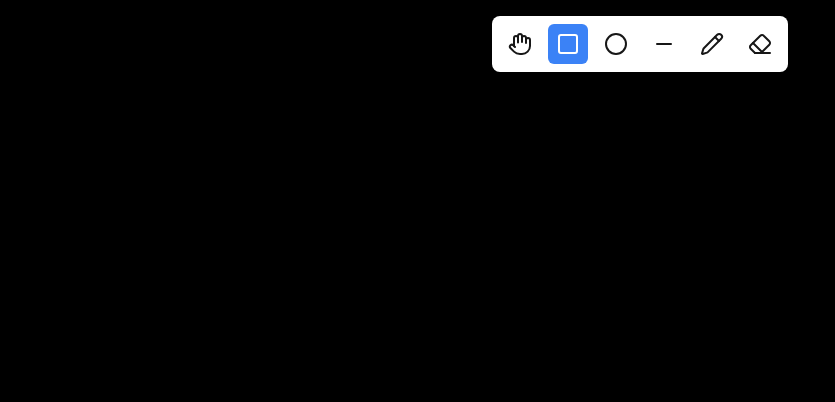
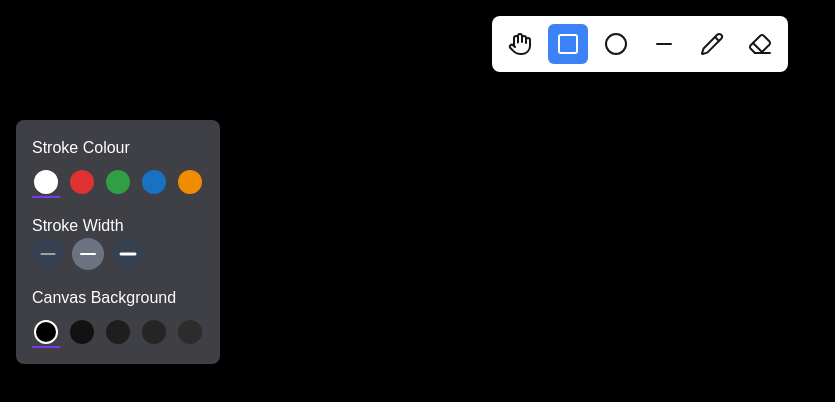
Before and after one commit to luckyCohle/draw_turborepo, a Next.js app in the folder apps/frontend/: page /demoCanvas in a window 1280 px wide. Both pictures are taken after a click on the button 568 px from the left and 44 px from the top of the page. Shown: the top 402 px of the page, without its empty margins (0-835 px from the left). Built offline with nearby package versions, Linux system fonts and the light colour scheme.

Commit message:
added color and lineWidth

```diff
--- a/apps/frontend/components/Canvas.tsx
+++ b/apps/frontend/components/Canvas.tsx
@@ -1,51 +1,57 @@
 import { initDraw } from "@/draw";
-import { useEffect, useRef } from "react";
+import { useEffect, useRef, useState } from "react";
 import ToolBar from "./ToolBar";
 import { useSelector } from "react-redux";
 import { RootState } from "@/redux/store";
-import { Tool } from "@/redux/toolbarSlice";
+import { strokeColorType, strokeWidthType, Tool } from "@/redux/toolbarSlice";
+import Menu from "./Menu";
 
 export default function Canvas({ roomId, socket }: { roomId: string; socket: WebSocket }) {
    const canvasRef = useRef<HTMLCanvasElement>(null);
-   const selectedTool = useSelector((state: RootState) => state.toolbar.selectedTool);
+   const {selectedTool,strokeColor,strokeWidth,canvasColour}= useSelector((state: RootState) => state.toolbar);
    const selectedToolRef = useRef<Tool>(selectedTool); // Create a ref to store tool
+    const strokeColorRef = useRef<strokeColorType>(strokeColor);
+      const strokeWidthRef = useRef<strokeWidthType>(strokeWidth);
+      const [displayMenu, setDisplayMenu] = useState(false);
+      const displayMenuForTools:Tool[] =["circle","rectangle","pencil","line"];
 
 
+   useEffect(() => {
+    selectedToolRef.current = selectedTool;
+    strokeColorRef.current = strokeColor;
+    strokeWidthRef.current = strokeWidth;
 
-   // Update the ref whenever selectedTool changes
-//    useEffect(() => {
-//        selectedToolRef.current = selectedTool;
-//    }, [selectedTool]);
-useEffect(() => {
+    setDisplayMenu(displayMenuForTools.includes(selectedTool));
 
-    selectedToolRef.current = selectedTool;
     if (canvasRef.current) {
         const canvas = canvasRef.current;
-        canvas.style.cursor = "default"; // Reset first
+
 
         setTimeout(() => {
             if (selectedTool === "eraser") {
                 canvas.style.cursor = "url('/eraser.png') 16 16, auto";
-            }else if (selectedTool === "drag") {
-                canvas.style.cursor = "grab"
+            } else if (selectedTool === "drag") {
+                canvas.style.cursor = "grab";
             } else {
                 canvas.style.cursor = "crosshair";
             }
         }, 10);
+
+
     }
-}, [selectedTool]);
+}, [selectedTool, strokeWidth, strokeColor, canvasColour]);;
 
    useEffect(() => {
        if (canvasRef.current) {
            const canvas = canvasRef.current;
-           initDraw(canvas, roomId, socket, selectedToolRef); // Pass ref instead of value
+           initDraw(canvas, roomId, socket, selectedToolRef);
        }
-   }, [canvasRef, roomId, socket]); // Does NOT depend on selectedTool to avoid unnecessary resets
-
+   }, [canvasRef, roomId, socket]);
    return (
-       <div className='w-screen h-screen '>
-           <ToolBar />
-           <canvas ref={canvasRef} className='w-full h-full bg-black'></canvas>
-       </div>
+    <div className='w-screen h-screen '>
+    <ToolBar />
+    <canvas ref={canvasRef} className='w-full h-full ' style={{"backgroundColor":canvasColour}}></canvas>
+    {displayMenu&&<Menu/>}
+</div>
    );
 }
--- /dev/null
+++ b/apps/frontend/components/Menu.tsx
@@ -0,0 +1,115 @@
+import { AppDispatch, RootState } from '@/redux/store';
+import { canvasColourType, setStrokeColor, strokeColorType, setCanvasColour, setStrokeWidth, strokeWidthType } from '@/redux/toolbarSlice';
+import { Minus } from 'lucide-react';
+import React from 'react';
+import { useDispatch, useSelector } from 'react-redux';
+
+export default function Menu() {
+  const strokeColourArray: { id: strokeColorType; color: string }[] = [
+    { id: "#ffffff", color: "#ffffff" },
+    { id: "#e03131", color: "#e03131" },
+    { id: "#2f9e44", color: "#2f9e44" },
+    { id: "#1971c2", color: "#1971c2" },
+    { id: "#f08c00", color: "#f08c00" },
+  ];
+
+  const CanvasColour: { id: canvasColourType; color: string }[] = [
+    { id: "#000000", color: "#000000" },
+    { id: "#121212", color: "#121212" },
+    { id: "#1e1e1e", color: "#1e1e1e" },
+    { id: "#252525", color: "#252525" },
+    { id: "#2c2c2c", color: "#2c2c2c" },
+  ];
+
+  const strokeWidthArray: strokeWidthType[] = [1, 2, 3];
+  const dispatch = useDispatch<AppDispatch>();
+  const { selectedTool, strokeColor, canvasColour, strokeWidth } = useSelector((state: RootState) => state.toolbar);
+
+  const handleStrokeColorChange = (color: strokeColorType) => {
+    dispatch(setStrokeColor(color));
+  };
+
+  const handleCanvasColorChange = (color: canvasColourType) => {
+    dispatch(setCanvasColour(color));
+  };
+
+  const handleStrokeWidthChange = (width: strokeWidthType) => {
+    dispatch(setStrokeWidth(width));
+  };
+
+  return (
+    <div className="p-4 bg-zinc-700 rounded-lg shadow-lg flex flex-col gap-4 absolute top-10 mt-20 left-4 z-50">
+      {/* Stroke Color Picker */}
+      <div>
+        <h3 className="text-white">Stroke Colour</h3>
+        <div className="flex mt-2 gap-2">
+          {strokeColourArray.map((x) => (
+            <div  key={x.id} className={x.id === strokeColor?"border-b-2 border-violet-600":""} style={{"padding":2}}>
+              <DisplayColourBox
+              backgroundColour={x.id}
+              handleClick={(color) => handleStrokeColorChange(color as strokeColorType)}
+              classes={x.id === strokeColor ? "border-2 border-white" : "border-2 border-transparent"}
+            />
+            </div>
+          ))}
+        </div>
+      </div>
+
+      {/* Stroke Width Picker */}
+      <div>
+        <h3 className="text-white">Stroke Width</h3>
+        <div className="flex gap-2">
+          {strokeWidthArray.map((x) => (
+            <button
+              key={"stroke" + x}
+              className={`p-1 rounded-full hover:bg-gray-600 transition-colors ${
+                strokeWidth === x ? "bg-gray-500" : "bg-gray-700"
+              }`}
+              onClick={() => handleStrokeWidthChange(x)}
+            >
+              <Minus strokeWidth={x} className="text-white" />
+            </button>
+          ))}
+        </div>
+      </div>
+
+      {/* Canvas Background Picker */}
+      <div>
+        <h3 className="text-white">Canvas Background</h3>
+        <div className="flex mt-2 gap-2">
+          {CanvasColour.map((x) => (
+            <div  key={x.id} className={x.id === canvasColour?"border-b-2 border-violet-600":""} style={{"padding":2}}>
+              <DisplayColourBox
+              backgroundColour={x.id}
+              handleClick={(color) => handleCanvasColorChange(color as canvasColourType)}
+              classes={x.id === canvasColour ? "border-2 border-white" : "border-2 border-transparent"}
+            />
+            </div>
+          ))}
+        </div>
+      </div>
+    </div>
+  );
+}
+
+function DisplayColourBox({
+  backgroundColour,
+  handleClick,
+  classes = "",
+}: {
+  backgroundColour: strokeColorType | canvasColourType;
+  handleClick: (colour: strokeColorType | canvasColourType) => void;
+  classes?: string;
+}) {
+  const handleOnClick = () => {
+    handleClick(backgroundColour);
+  };
+
+  return (
+    <div
+      className={`h-6 w-6 rounded-full cursor-pointer hover:scale-110 transition-transform border-2 ${classes}`}
+      style={{ backgroundColor: backgroundColour }}
+      onClick={handleOnClick}
+    />
+  );
+}
--- a/apps/frontend/components/ToolBar.tsx
+++ b/apps/frontend/components/ToolBar.tsx
@@ -11,7 +11,7 @@ const ToolBar = () => {
     { id: "rectangle", icon: <Square /> },
     { id: "circle", icon: <Circle /> },
     { id: "line", icon: <Minus /> },
-    {id:"pencil",icon:<Pencil/>},
+    { id: "pencil",icon:<Pencil/>},
     { id: "eraser", icon: <Eraser /> },
   ];
 
--- a/apps/frontend/components/demoCanvas.tsx
+++ b/apps/frontend/components/demoCanvas.tsx
@@ -1,45 +1,56 @@
-import { useEffect, useRef } from "react";
+import { useEffect, useRef, useState } from "react";
 import ToolBar from "./ToolBar";
 import { useSelector } from "react-redux";
 import { RootState } from "@/redux/store";
-import { Tool } from "@/redux/toolbarSlice";
+import { strokeColorType, strokeWidthType, Tool } from "@/redux/toolbarSlice";
 import { demoInitDraw } from "@/draw/demoDraw";
+import Menu from "@/components/Menu";
 
 export default function DemoCanvas() {
    const canvasRef = useRef<HTMLCanvasElement>(null);
-   const selectedTool = useSelector((state: RootState) => state.toolbar.selectedTool);
+   const {selectedTool,strokeColor,canvasColour,strokeWidth} = useSelector((state: RootState) => state.toolbar);
    const selectedToolRef = useRef<Tool>(selectedTool);
+   const strokeColorRef = useRef<strokeColorType>(strokeColor);
+   const strokeWidthRef = useRef<strokeWidthType>(strokeWidth);
+   const [displayMenu, setDisplayMenu] = useState(false);
+   const displayMenuForTools:Tool[] =["circle","rectangle","pencil","line"];
 
-useEffect(() => {
+   useEffect(() => {
+    selectedToolRef.current = selectedTool;
+    strokeColorRef.current = strokeColor;
+    strokeWidthRef.current = strokeWidth;
 
-    selectedToolRef.current = selectedTool;
+    setDisplayMenu(displayMenuForTools.includes(selectedTool));
+
     if (canvasRef.current) {
         const canvas = canvasRef.current;
-        canvas.style.cursor = "default";
+
 
         setTimeout(() => {
             if (selectedTool === "eraser") {
                 canvas.style.cursor = "url('/eraser.png') 16 16, auto";
-            }else if (selectedTool === "drag") {
-                canvas.style.cursor = "grab"
+            } else if (selectedTool === "drag") {
+                canvas.style.cursor = "grab";
             } else {
                 canvas.style.cursor = "crosshair";
             }
         }, 10);
+
+
     }
-}, [selectedTool]);
-
+}, [selectedTool, strokeWidth, strokeColor, canvasColour]);
    useEffect(() => {
        if (canvasRef.current) {
            const canvas = canvasRef.current;
-           demoInitDraw(canvas, selectedToolRef);
+           demoInitDraw(canvas);
        }
    }, [canvasRef]);
 
    return (
        <div className='w-screen h-screen '>
            <ToolBar />
-           <canvas ref={canvasRef} className='w-full h-full bg-black'></canvas>
+           <canvas ref={canvasRef} className='w-full h-full ' style={{"backgroundColor":canvasColour}}></canvas>
+           {displayMenu&&<Menu/>}
        </div>
    );
 }
--- a/apps/frontend/draw/demoDraw.ts
+++ b/apps/frontend/draw/demoDraw.ts
@@ -1,5 +1,5 @@
 import { store } from "@/redux/store";
-import { Tool } from "@/redux/toolbarSlice";
+import { strokeColorType, strokeWidthType, Tool } from "@/redux/toolbarSlice";
 import { styleText } from "util";
 
 
@@ -7,6 +7,8 @@ import { styleText } from "util";
 type Shapes = {
     type: "rectangle";
     id:number,
+    strokeColour:strokeColorType;
+    strokeWidth:strokeWidthType
     xPercent: number;
     yPercent: number;
     heightPercent: number;
@@ -14,6 +16,8 @@ type Shapes = {
 } | {
     type: "circle";
     id:number;
+    strokeColour:strokeColorType;
+    strokeWidth:strokeWidthType
     centerXPercent: number;
     centerYPercent: number;
     radiusPercent: number;
@@ -21,6 +25,8 @@ type Shapes = {
 |{
     type:"line";
     id:number;
+    strokeColour:strokeColorType;
+    strokeWidth:strokeWidthType
     startXPercent:number;
     startYPercent:number;
     endXPercent:number;
@@ -29,6 +35,8 @@ type Shapes = {
 |{
     type:"pencil";
     id:number;
+    strokeColour:strokeColorType;
+    strokeWidth:strokeWidthType
     lineArray:lineArrayType[];
 }
 
@@ -38,16 +46,24 @@ type Shapes = {
     yPercent:number
  }
 
-export async function demoInitDraw(canvas: HTMLCanvasElement,selectedToolRef: React.MutableRefObject<string>) {
+export async function demoInitDraw(canvas: HTMLCanvasElement) {
     const ctx = canvas.getContext("2d");
     if (!ctx) {
         return;
     }
-    ctx.strokeStyle = "white";
+
 
 
     function getSelectedTool() {
-        return selectedToolRef.current as Tool; // Always get the latest value
+        return store.getState().toolbar.selectedTool;
+    }
+
+    function getStrokeColor() {
+        return store.getState().toolbar.strokeColor;
+    }
+
+    function getStrokeWidth() {
+        return store.getState().toolbar.strokeWidth;
     }
     function isEraserSelected():boolean {
         return getSelectedTool()=="eraser";
@@ -57,7 +73,7 @@ export async function demoInitDraw(canvas: HTMLCanvasElement,selectedToolRef: Re
         const selectedTool = store.getState().toolbar.selectedTool;
         console.log("Tool changed:", selectedTool);
       });
-    //   updateCursor()
+
 
 
     function resizeCanvas() {
@@ -92,7 +108,7 @@ export async function demoInitDraw(canvas: HTMLCanvasElement,selectedToolRef: Re
     resizeObserver.observe(canvas);
 
     function createShape(type:Tool,endX:number,endY:number,height:number,width:number):Shapes{
-       return createShapeOnCanvas(type,startX,startY,endX,endY,canvas.width,canvas.height,pencilStrokeArray)
+       return createShapeOnCanvas(type,startX,startY,endX,endY,canvas.width,canvas.height,pencilStrokeArray,getStrokeColor(),getStrokeWidth())
     }
 
     canvas.addEventListener("mousedown", (e) => {
@@ -112,6 +128,8 @@ export async function demoInitDraw(canvas: HTMLCanvasElement,selectedToolRef: Re
         }
         if (getSelectedTool() == "drag") {
             canvas.style.cursor="grabbing";
+
+
             shapeToDrag = selectShapeNearCurser(e.offsetX, e.offsetY, ctx, canvas.height, canvas.width, existingShapes);
             if (shapeToDrag) {
                 // Calculate offset based on shape type
@@ -158,47 +176,59 @@ export async function demoInitDraw(canvas: HTMLCanvasElement,selectedToolRef: Re
 
     canvas.addEventListener("mousemove", (e) => {
         if (clicked) {
+            // Get latest values directly before each draw operation
+            const currentStrokeColor = store.getState().toolbar.strokeColor;
+            const currentStrokeWidth = store.getState().toolbar.strokeWidth;
+            const currentTool = store.getState().toolbar.selectedTool;
+
+            // Apply current styles
+            ctx.strokeStyle = currentStrokeColor;
+            ctx.lineWidth = currentStrokeWidth;
+
             let xCord = e.offsetX;
             let yCord = e.offsetY;
             let height = yCord - startY;
             let width = xCord - startX;
-            if(getSelectedTool()!="pencil"){
+
+            if(currentTool != "pencil"){
                 clearCanvas(ctx, canvas, existingShapes);
             }
-            ctx.strokeStyle = "white";
-            if(getSelectedTool()=="rectangle"){
+
+            // Re-apply styles after clearCanvas
+            ctx.strokeStyle = currentStrokeColor;
+            ctx.lineWidth = currentStrokeWidth;
+
+            if(currentTool == "rectangle"){
+                ctx.beginPath();
                 ctx.strokeRect(startX, startY, width, height);
-            }else if (getSelectedTool()=="circle") {
+            } else if (currentTool == "circle") {
                 ctx.beginPath();
-                ctx.arc(startX+width/2,startY+height/2,getRadius(width,height),startAngle,endAngle);
+                ctx.arc(startX+width/2, startY+height/2, getRadius(width,height), startAngle, endAngle);
                 ctx.stroke();
-            }else if(getSelectedTool()=="line"){
+            } else if(currentTool == "line"){
                 ctx.beginPath();
-                ctx.moveTo(startX,startY);
-                ctx.lineTo(xCord,yCord);
-                ctx.stroke()
-            }else if(getSelectedTool() == "pencil"){
+                ctx.moveTo(startX, startY);
                 ctx.lineTo(xCord, yCord);
                 ctx.stroke();
-
+            } else if(currentTool == "pencil"){
+                ctx.lineTo(xCord, yCord);
+                ctx.stroke();
                 pencilStrokeArray.push({
                     actionType: "draw",
                     xPercent: toPercentage(xCord, canvas.width),
                     yPercent: toPercentage(yCord, canvas.height),
                 });
-            }else if(isEraserSelected()){
-                selectShapesToerase(xCord,yCord,ctx,existingShapes,canvas.height,canvas.width,shapesToRemove);
-            }else if(getSelectedTool()=="drag"&&shapeToDrag!=null){
-                existingShapes=dragShape(xCord,yCord,canvas.height,canvas.width,dragOffsetX,dragOffsetY,shapeToDrag,existingShapes);
-                // console.log(existingShapes);
-                clearCanvas(ctx,canvas,existingShapes);
+            }else if (isEraserSelected()) {
+                selectShapesToerase(xCord, yCord, ctx, existingShapes, canvas.height, canvas.width, shapesToRemove);
+            }else if (getSelectedTool() == "drag" && shapeToDrag != null) {
+                existingShapes = dragShape(xCord, yCord, canvas.height, canvas.width,dragOffsetX,dragOffsetY, shapeToDrag, existingShapes);
+                clearCanvas(ctx, canvas, existingShapes);
             }
         }
     });
 }
 
 function clearCanvas(ctx: CanvasRenderingContext2D, canvas: HTMLCanvasElement, shapesArray: Shapes[]) {
-    ctx.strokeStyle = "white";
     ctx.clearRect(0, 0, canvas.width, canvas.height);
     redrawShapes(ctx, canvas, shapesArray);
 }
@@ -207,46 +237,49 @@ function clearCanvas(ctx: CanvasRenderingContext2D, canvas: HTMLCanvasElement, s
 
 function redrawShapes(ctx: CanvasRenderingContext2D, canvas: HTMLCanvasElement, shapesArray: Shapes[]) {
     shapesArray.forEach((shape) => {
+        // Set stroke styles before starting any path
+        ctx.strokeStyle = shape.strokeColour;
+        ctx.lineWidth = shape.strokeWidth;
+
         if (shape.type === "rectangle") {
-            const x = toAbsolute(shape.xPercent , canvas.width);
-            const y = toAbsolute(shape.yPercent , canvas.height);
-            const width = toAbsolute(shape.widthPercent , canvas.width);
-            const height = toAbsolute(shape.heightPercent , canvas.height);
+            const x = toAbsolute(shape.xPercent, canvas.width);
+            const y = toAbsolute(shape.yPercent, canvas.height);
+            const width = toAbsolute(shape.widthPercent, canvas.width);
+            const height = toAbsolute(shape.heightPercent, canvas.height);
             ctx.strokeRect(x, y, width, height);
-
         } else if (shape.type === "circle") {
-            const centerX = toAbsolute(shape.centerXPercent , canvas.width);
-            const centerY = toAbsolute(shape.centerYPercent , canvas.height);
-            const radius = toAbsolute(shape.radiusPercent , Math.max(canvas.width, canvas.height));
+            const centerX = toAbsolute(shape.centerXPercent, canvas.width);
+            const centerY = toAbsolute(shape.centerYPercent, canvas.height);
+            const radius = toAbsolute(shape.radiusPercent, Math.max(canvas.width, canvas.height));
             ctx.beginPath();
             ctx.arc(centerX, centerY, radius, 0, Math.PI * 2);
             ctx.stroke();
-        }else if(shape.type==="line"){
-            const startX = toAbsolute(shape.startXPercent,canvas.width);
-            const startY = toAbsolute(shape.startYPercent,canvas.height);
-            const endX  =  toAbsolute(shape.endXPercent,canvas.width);
-            const endY  =  toAbsolute(shape.endYPercent,canvas.height);
+        } else if (shape.type === "line") {
+            const startX = toAbsolute(shape.startXPercent, canvas.width);
+            const startY = toAbsolute(shape.startYPercent, canvas.height);
+            const endX = toAbsolute(shape.endXPercent, canvas.width);
+            const endY = toAbsolute(shape.endYPercent, canvas.height);
             ctx.beginPath();
-            ctx.moveTo(startX,startY);
-            ctx.lineTo(endX,endY);
+            ctx.moveTo(startX, startY);
+            ctx.lineTo(endX, endY);
             ctx.stroke();
-        }else if (shape.type === "pencil") {
+        } else if (shape.type === "pencil") {
             ctx.beginPath();
-            shape.lineArray.forEach(stroke=>{
-                const x = toAbsolute(stroke.xPercent,canvas.width);
-                const y = toAbsolute(stroke.yPercent,canvas.height);
-                if (stroke.actionType=="begin") {
-                    ctx.moveTo(x,y);
-                }else{
-                    ctx.lineTo(x,y);
+            shape.lineArray.forEach((stroke, index) => {
+                const x = toAbsolute(stroke.xPercent, canvas.width);
+                const y = toAbsolute(stroke.yPercent, canvas.height);
+                if (stroke.actionType === "begin") {
+                    ctx.moveTo(x, y);
+                } else {
+                    ctx.lineTo(x, y);
                 }
-            })
-            ctx.stroke()
-            ctx.closePath()
+            });
+            ctx.stroke();
         }
     });
 }
-const createShapeOnCanvas = (type:Tool,startX:number,startY:number,endX:number,endY:number,canvasWidth:number,canvasHeight:number,pencilStrokes:lineArrayType[]): Shapes => {
+
+const createShapeOnCanvas = (type:Tool,startX:number,startY:number,endX:number,endY:number,canvasWidth:number,canvasHeight:number,pencilStrokes:lineArrayType[],strokeColor:strokeColorType,strokeWidth:strokeWidthType): Shapes => {
     let width = endX- startX;
     let height = endY - startY;
     switch (type) {
@@ -254,6 +287,8 @@ const createShapeOnCanvas = (type:Tool,startX:number,startY:number,endX:number,e
             return {
                 type: "rectangle",
                 id:generateId(),
+                strokeColour:strokeColor,
+                strokeWidth:strokeWidth,
                 xPercent: toPercentage(startX, canvasWidth),
                 yPercent: toPercentage(startY, canvasHeight),
                 heightPercent: toPercentage(height, canvasHeight),
@@ -263,6 +298,8 @@ const createShapeOnCanvas = (type:Tool,startX:number,startY:number,endX:number,e
             return {
                 type: "circle",
                 id:generateId(),
+                strokeColour:strokeColor,
+                strokeWidth:strokeWidth,
                 centerXPercent: toPercentage(startX+width/2, canvasWidth),
                 centerYPercent: toPercentage(startY+height/2, canvasHeight),
                 radiusPercent: toPercentage(getRadius(height,width), Math.max(canvasWidth, canvasHeight)),
@@ -271,6 +308,8 @@ const createShapeOnCanvas = (type:Tool,startX:number,startY:number,endX:number,e
             return{
                 type:"line",
                 id:generateId(),
+                strokeColour:strokeColor,
+                strokeWidth:strokeWidth,
                 startXPercent: toPercentage(startX, canvasWidth),
                 startYPercent: toPercentage(startY, canvasHeight),
                 endXPercent: toPercentage(endX, canvasWidth),
@@ -281,6 +320,8 @@ const createShapeOnCanvas = (type:Tool,startX:number,startY:number,endX:number,e
             return{
                 type:"pencil",
                 id:generateId(),
+                strokeColour:strokeColor,
+                strokeWidth:strokeWidth,
                 lineArray:pencilStrokes
             }
         default:
@@ -338,6 +379,8 @@ function dragShape(xCord: number, yCord: number, canvasHeight: number, canvasWid
                 return {
                     type: "rectangle",
                     id: shape.id,
+                    strokeColour:shape.strokeColour,
+                    strokeWidth:shape.strokeWidth,
                     xPercent: toPercentage(xCord - dragOffsetX, canvasWidth),
                     yPercent: toPercentage(yCord - dragOffsetY, canvasHeight),
                     heightPercent: shape.heightPercent,
@@ -348,6 +391,8 @@ function dragShape(xCord: number, yCord: number, canvasHeight: number, canvasWid
                 return {
                     type: "circle",
                     id: shape.id,
+                    strokeColour:shape.strokeColour,
+                    strokeWidth:shape.strokeWidth,
                     centerXPercent: toPercentage(xCord - dragOffsetX, canvasWidth),
                     centerYPercent: toPercentage(yCord - dragOffsetY, canvasHeight),
                     radiusPercent: shape.radiusPercent,
@@ -361,7 +406,8 @@ function dragShape(xCord: number, yCord: number, canvasHeight: number, canvasWid
                 return {
                     type: "line",
                     id: shape.id,
-
+                    strokeColour:shape.strokeColour,
+                    strokeWidth:shape.strokeWidth,
 
                     startXPercent: shape.startXPercent + deltaXPercent,
                     startYPercent: shape.startYPercent + deltaYPercent,
@@ -384,6 +430,8 @@ function dragShape(xCord: number, yCord: number, canvasHeight: number, canvasWid
                 return {
                     type: "pencil",
                     id: shape.id,
+                    strokeColour:shape.strokeColour,
+                    strokeWidth:shape.strokeWidth,
                     lineArray: newLineArray
                 };
             }
--- a/apps/frontend/redux/toolbarSlice.ts
+++ b/apps/frontend/redux/toolbarSlice.ts
@@ -1,17 +1,22 @@
 import { createSlice, PayloadAction } from "@reduxjs/toolkit";
 
 export type Tool = "none"|"select" | "drag"|"rectangle" | "ellipse" | "line" | "pencil" | "text" | "eraser"|"circle";
-
+export type canvasColourType = "#000000" | "#121212" | "#1e1e1e" | "#252525" | "#2c2c2c";
+export type strokeColorType = "#ffffff"|"#e03131"|"#2f9e44"|"#1971c2"|"#f08c00";
+export type strokeWidthType = 1|2|3;
 interface ToolbarState {
   selectedTool: Tool;
-  strokeColor: string;
-  strokeWidth: number;
+  strokeColor: strokeColorType;
+  strokeWidth:strokeWidthType;
+  canvasColour:canvasColourType
 }
 
 const initialState: ToolbarState = {
   selectedTool: "none",
-  strokeColor: "#000000",
+  strokeColor: "#ffffff",
   strokeWidth: 2,
+  canvasColour:"#000000"
+
 };
 
 const toolbarSlice = createSlice({
@@ -21,15 +26,18 @@ const toolbarSlice = createSlice({
     setSelectedTool: (state, action: PayloadAction<Tool>) => {
       state.selectedTool = action.payload;
     },
-    setStrokeColor: (state, action: PayloadAction<string>) => {
+    setStrokeColor: (state, action: PayloadAction<strokeColorType>) => {
       state.strokeColor = action.payload;
     },
-    setStrokeWidth: (state, action: PayloadAction<number>) => {
+    setStrokeWidth: (state, action: PayloadAction<strokeWidthType>) => {
       state.strokeWidth = action.payload;
+    },
+    setCanvasColour: (state, action: PayloadAction<canvasColourType>) => {
+      state.canvasColour = action.payload;
     },
     resetToolbar: () => initialState,
   },
 });
 
-export const { setSelectedTool, setStrokeColor, setStrokeWidth, resetToolbar } = toolbarSlice.actions;
+export const { setSelectedTool, setStrokeColor, setStrokeWidth,setCanvasColour, resetToolbar } = toolbarSlice.actions;
 export default toolbarSlice.reducer;
```
Also changed, not shown: apps/frontend/draw/index.ts (+188 -115 lines).
